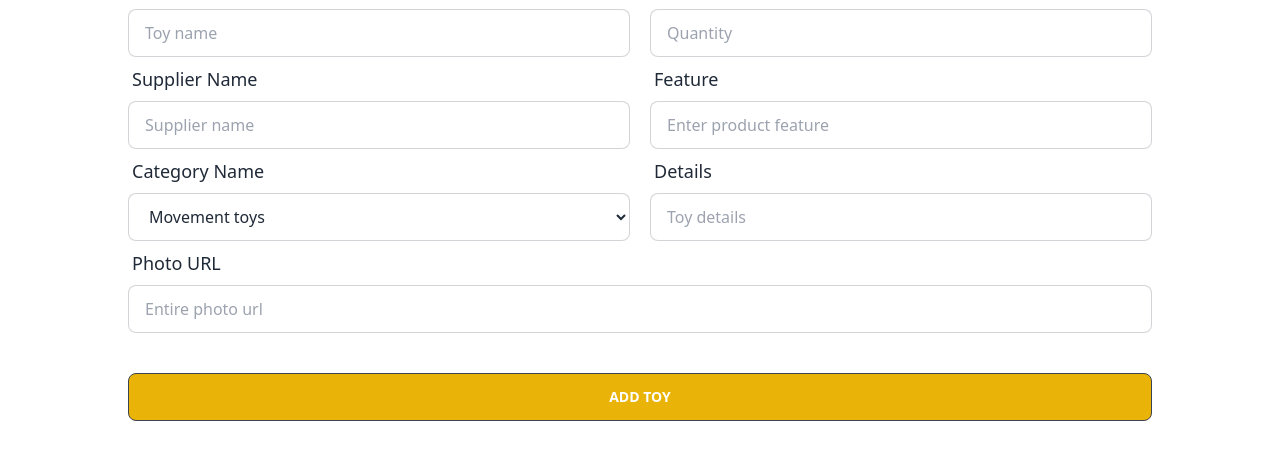
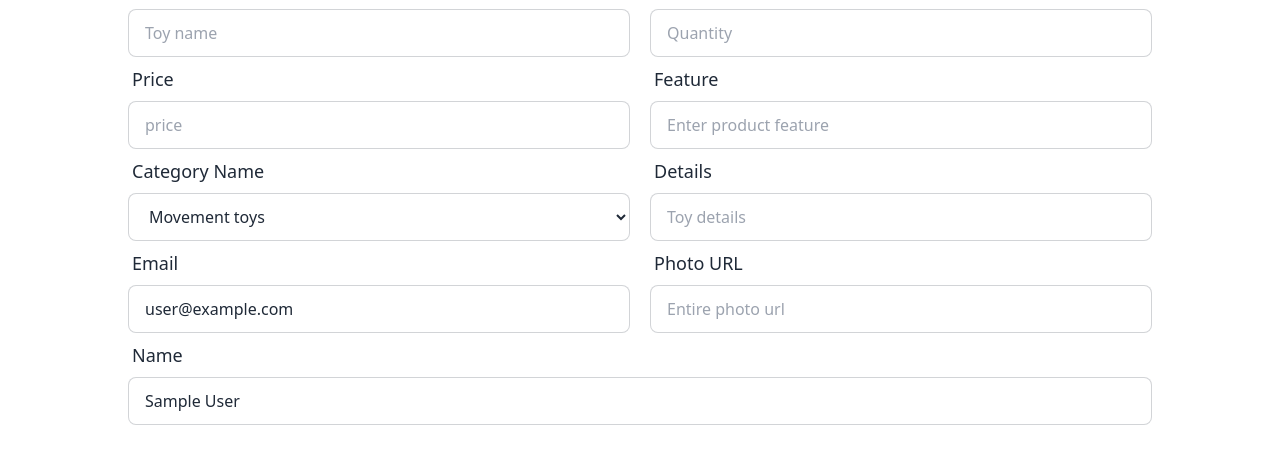
Before and after one commit to SanzidAhmed/playkid-client, a React (Vite) app: page /addtoys in a window 1280 px wide. Shown: the part 399-862 px from the top of the page. Built offline with nearby package versions, Linux system fonts and the light colour scheme; no server answers; sample sign-in values are in the browser's storage.

Commit message:
category, add toy, all toy section done

```diff
--- a/src/components/Pages/AddToys/AddToys.jsx
+++ b/src/components/Pages/AddToys/AddToys.jsx
@@ -1,10 +1,26 @@
-import React from 'react';
+
+import React, { useContext } from 'react';
 import { useForm } from "react-hook-form";
+import { AuthContext } from '../../Provider/AuthProvider';
 
 
 const AddToys = () => {
+    const { user } = useContext(AuthContext)
     const { register, handleSubmit, watch, formState: { errors } } = useForm();
-    const onSubmit = data => console.log(data);
+    const onSubmit = data => {
+        fetch('http://localhost:5400/posttoys', {
+            method: 'POST',
+            headers: {
+                "content-type": "application/json"
+            },
+            body: JSON.stringify(data),
+        })
+            .then(res => res.json())
+            .then(result => {
+                console.log(result)
+            })
+        console.log(data);
+    };
     return (
         <div className="bg-white p-32">
             <h1 className="text-center font-extrabold text-3xl mb-14">Add a toy</h1>
@@ -30,10 +46,10 @@ const AddToys = () => {
                 <div className="md:flex gap-5">
                     <div className="form-control md:w-1/2">
                         <label className="label">
-                            <span className="label-text text-lg font-medium ">Supplier Name</span>
+                            <span className="label-text text-lg font-medium ">Price</span>
                         </label>
                         <label className="">
-                            <input type="text" {...register("supplierName")} placeholder="Supplier name" name="supplierName" className="input input-bordered rounded-lg w-full" />
+                            <input type="number" {...register("price")} placeholder="price" name="price" className="input input-bordered rounded-lg w-full" />
                         </label>
                     </div>
                     <div className="form-control md:w-1/2">
@@ -41,7 +57,7 @@ const AddToys = () => {
                             <span className="label-text text-lg font-medium">Feature</span>
                         </label>
                         <label className="">
-                            <input type="text" {...register("productFeature")} placeholder="Enter product feature" name="feature" className="input input-bordered rounded-lg w-full" />
+                            <input type="text" {...register("productFeature")} placeholder="Enter product feature" name="productFeature" className="input input-bordered rounded-lg w-full" />
                         </label>
                     </div>
                 </div>
@@ -52,7 +68,7 @@ const AddToys = () => {
                         </label>
                         <label className="">
                             <select className=' input input-bordered rounded-lg w-full' {...register("category")}>
-                                <option value="movement">Movement toys</option>
+                                <option value="movement toys">Movement toys</option>
                                 <option value="Small world toys">Small world toys</option>
                                 <option value="Creative toys">Creative toys</option>
                             </select>
@@ -63,17 +79,35 @@ const AddToys = () => {
                             <span className="label-text text-lg font-medium">Details</span>
                         </label>
                         <label className="">
-                            <input type="text" {...register("toyDetails")} placeholder="Toy details" name="details" className="input input-bordered rounded-lg w-full" />
+                            <input type="text" {...register("toyDetails")} placeholder="Toy details" name="toyDetails" className="input input-bordered rounded-lg w-full" />
+                        </label>
+                    </div>
+                </div>
+                <div className="md:flex gap-5">
+                    <div className="form-control md:w-full">
+                        <label className="label">
+                            <span className="label-text text-lg font-medium">Email</span>
+                        </label>
+                        <label className="">
+                            <input className=" input input-bordered rounded-lg w-full" value={user?.email}{...register("postedBy")}placeholder="your email"type="email" />
+                        </label>
+                    </div>
+                    <div className="form-control md:w-full">
+                        <label className="label">
+                            <span className="label-text text-lg font-medium">Photo URL</span>
+                        </label>
+                        <label className="">
+                            <input type="text" {...register("productPhoto")} placeholder="Entire photo url" name="productPhoto" className="input input-bordered rounded-lg w-full" />
                         </label>
                     </div>
                 </div>
                 <div className="md:flex gap-5 mb-10">
                     <div className="form-control md:w-full">
                         <label className="label">
-                            <span className="label-text text-lg font-medium">Photo URL</span>
+                            <span className="label-text text-lg font-medium">Name</span>
                         </label>
                         <label className="">
-                            <input type="text" {...register("productPhoto")} placeholder="Entire photo url" name="photo" className="input input-bordered rounded-lg w-full" />
+                            <input className=" input input-bordered rounded-lg w-full" defaultValue={user?.displayName}{...register("postedByName")}placeholder="your name"type="text" />
                         </label>
                     </div>
                 </div>
--- a/src/components/Pages/AllToys/AllToys.jsx
+++ b/src/components/Pages/AllToys/AllToys.jsx
@@ -1,8 +1,50 @@
-import React from 'react';
+import React, { useEffect, useState } from 'react';
+
 
 const AllToys = () => {
+    const [toys, setToys] = useState([]);
+
+
+
+    useEffect(() => {
+        fetch('http://localhost:5400/alltoys')
+            .then(res => res.json())
+            .then(data => setToys(data))
+    }, [])
     return (
         <div>
+            <div className="overflow-x-auto w-full">
+                <table className="table w-full">
+                    {/* head */}
+                    <thead>
+                        <tr>
+                            <th>Seller Name</th>
+                            <th>Toy Name</th>
+                            <th>Sub Category</th>
+                            <th>Price</th>
+                            <th>Available Quantity</th>
+                            <th></th>
+                        </tr>
+                    </thead>
+                    {
+                        toys.map(toy => <tbody
+                            key={toy._id}>
+                            <tr>
+                                <td>{toy?.postedByName}</td>
+                                <td>{toy.toyName}</td>
+                                <td>{toy.category}</td>
+                                <td>${toy.price}</td>
+                                <td>{toy.quantity}</td>
+
+                                <th>
+                                    <button className="btn btn-ghost btn-xs">details</button>
+                                </th>
+                            </tr>
+                        </tbody>)
+                    }
+
+                </table>
+            </div>
 
         </div>
     );
--- a/src/components/Pages/Home/Category/Category.jsx
+++ b/src/components/Pages/Home/Category/Category.jsx
@@ -1,16 +1,32 @@
-import React, { useState } from 'react';
+import React, { useEffect, useState } from 'react';
+import CategoryOfProducts from './CategoryOfProducts/CategoryOfProducts';
 
 const Category = () => {
-    const [activeTab, setActiveTab] = useState("tab1");
+    const [categories, setCategories] = useState([]);
+    const [activeTab, setActiveTab] = useState(" ");
+    console.log(activeTab);
     const handleTabActive = (tabClick) => {
         setActiveTab(tabClick)
     }
+    useEffect(() =>{
+        fetch(`http://localhost:5400/alltoys/${activeTab}`)
+        .then(res => res.json())
+        .then(data => setCategories(data))
+    },[activeTab])
     return (
         <div className='container mx-auto '>
             <div className="tabs tabs-boxed md:flex items-center justify-center bg-white ">
-                <a onClick={() => handleTabActive("Tab1")} className={`tab ${activeTab == "Tab1"? "text-white bg-yellow-400" : "tab"}`}>Tab 1</a>
-                <a onClick={() => handleTabActive("Tab2")} className={`tab ${activeTab == "Tab2"? "text-white bg-yellow-400" : "tab"}`}>Tab 2</a>
-                <a onClick={() => handleTabActive("Tab3")} className={`tab ${activeTab == "Tab3"? "text-white bg-yellow-400" : "tab"}`}>Tab 3</a>
+                <a onClick={() => handleTabActive("movement toys")} className={`tab ${activeTab == "movement toys"? "text-white bg-yellow-400" : "movement toys"}`}>movement toys</a>
+                <a onClick={() => handleTabActive("Small world toys")} className={`tab ${activeTab == "Small world toys"? "text-white bg-yellow-400" : "Small world toys"}`}>Small world toys</a>
+                <a onClick={() => handleTabActive("Creative toys")} className={`tab ${activeTab == "Creative toys"? "text-white bg-yellow-400" : "Creative toys"}`}>Creative toys</a>
+            </div>
+            <div className='grid md:grid-cols-3  gap-10 w-full'>
+                {
+                    categories.map(category => <CategoryOfProducts
+                    key={category._id}
+                    category= {category}
+                    ></CategoryOfProducts>)
+                }
             </div>
         </div>
     );
--- /dev/null
+++ b/src/components/Pages/Home/Category/CategoryOfProducts/CategoryOfProducts.jsx
@@ -0,0 +1,23 @@
+import React from 'react';
+
+const CategoryOfProducts = ({ category }) => {
+    const { productPhoto, toyName, price } = category || {};
+    return (
+        <div>
+            <div className="card w-full h-full bg-base-100 shadow-xl">
+                <figure className="px-10 pt-10">
+                    <img src={productPhoto} alt="Shoes" className="rounded-xl h-60" />
+                </figure>
+                <div className="card-body items-center text-center">
+                    <h2 className="card-title">{toyName}</h2>
+                    <p><span className='text-lg font-bold'>Price</span>${price}</p>
+                    <div className="card-actions">
+                        <button className="btn btn-primary">Buy Now</button>
+                    </div>
+                </div>
+            </div>
+        </div>
+    );
+};
+
+export default CategoryOfProducts;
```
